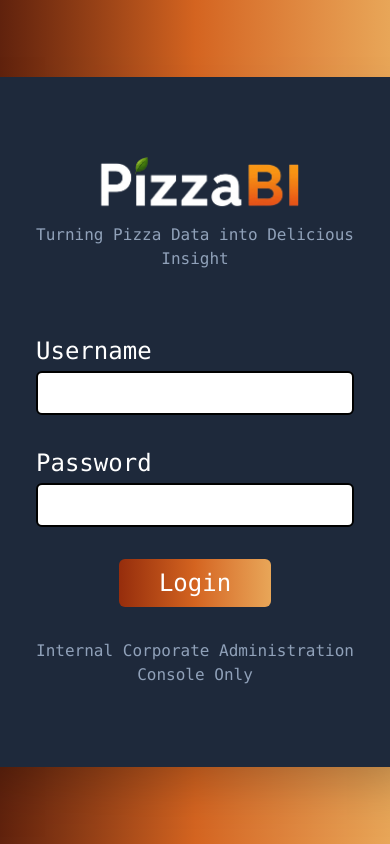
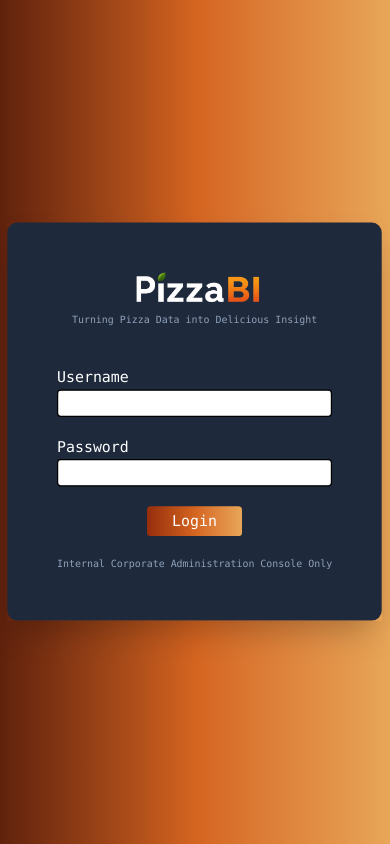
Before and after one commit to kartikriziya/PizzaBI, a React (Vite) app: page / in a window 390 px wide. Built offline with nearby package versions, Linux system fonts and the light colour scheme.

Commit message:
login page
responsive login page

```diff
--- a/src/pages/Login.jsx
+++ b/src/pages/Login.jsx
@@ -1,4 +1,4 @@
-import React, { useState } from "react";
+import React, { useState, useLayoutEffect, useRef, useCallback } from "react";
 import PizzaBI_LabelLight from "../assets/pizza_bi_label_light.png";
 import PizzaBi_cover from "../assets/pizza_bi_cover.png";
 
@@ -6,10 +6,33 @@ export default function Login({ onLogin }) {
   const [username, setUsername] = useState("");
   const [password, setPassword] = useState("");
   const [error, setError] = useState("");
+  const [scale, setScale] = useState(1);
+  const containerRef = useRef(null);
+
+  const updateScale = useCallback(() => {
+    if (!containerRef.current) return;
+    // Skalierungsfaktor kurz zurücksetzen, um echte Naturgröße zu messen
+    containerRef.current.style.transform = "scale(1)";
+    const naturalWidth = containerRef.current.scrollWidth;
+    const naturalHeight = containerRef.current.scrollHeight;
+
+    const availableWidth = window.innerWidth * 0.96;
+    const availableHeight = window.innerHeight * 0.96;
+
+    const widthScale = availableWidth / naturalWidth;
+    const heightScale = availableHeight / naturalHeight;
+
+    setScale(Math.min(1, widthScale, heightScale));
+  }, []);
+
+  useLayoutEffect(() => {
+    updateScale();
+    window.addEventListener("resize", updateScale);
+    return () => window.removeEventListener("resize", updateScale);
+  }, [updateScale]);
 
   const handleSubmit = (e) => {
     e.preventDefault();
-
     if (username === "admin" && password === "admin") {
       setError("");
       onLogin();
@@ -19,11 +42,15 @@ export default function Login({ onLogin }) {
   };
 
   return (
-    <section className="min-h-screen flex items-center justify-center font-mono bg-gradient-to-r from-[#60220D] via-[#D46420] to-[#E8A658]">
-      <div className="flex shadow-2xl">
+    <section className="min-h-screen w-full flex items-center justify-center overflow-hidden font-mono bg-gradient-to-r from-[#60220D] via-[#D46420] to-[#E8A658]">
+      <div
+        ref={containerRef}
+        style={{ transform: `scale(${scale})`, transformOrigin: "center center" }}
+        className="flex shadow-2xl transition-transform duration-150 ease-out"
+      >
         <form
           onSubmit={handleSubmit}
-          className="flex flex-col items-center justify-center text-center p-20 gap-8 bg-[#1E293B] rounded-2xl xl:rounded-tr-none xl:rounded-br-none"
+          className="flex flex-col items-center justify-center text-center p-20 gap-8 bg-[#1E293B] rounded-2xl xl:rounded-tr-none xl:rounded-br-none w-fit"
         >
           <div className="flex flex-col items-center mb-8">
             <img
@@ -31,16 +58,14 @@ export default function Login({ onLogin }) {
               alt="PizzaBI Logo"
               className="w-70 object-contain mb-3"
             />
-            <p className="text-slate-400 text-base text-center">
+            <p className="text-slate-400 text-base text-center whitespace-nowrap">
               Turning Pizza Data into Delicious Insight
             </p>
           </div>
 
-          {error && (
-            <p className="text-red-300 text-sm">{error}</p>
-          )}
+          {error && <p className="text-red-300 text-sm">{error}</p>}
 
-          <div className="flex flex-col text-2xl text-left gap-1">
+          <div className="flex flex-col text-2xl text-left gap-1 w-full">
             <span className="text-white">Username</span>
             <input
               type="text"
@@ -50,7 +75,7 @@ export default function Login({ onLogin }) {
             />
           </div>
 
-          <div className="flex flex-col text-2xl text-left gap-1">
+          <div className="flex flex-col text-2xl text-left gap-1 w-full">
             <span className="text-white">Password</span>
             <input
               type="password"
@@ -63,19 +88,21 @@ export default function Login({ onLogin }) {
           <button
             type="submit"
             className="px-10 py-2 text-2xl rounded-md bg-gradient-to-r from-[#962D0C] via-[#D46420] to-[#E8A658]
-            hover:from-[#60220D] hover:via-[#A7561D] hover:to-[#E8A658] text-white"
+            hover:from-[#60220D] hover:via-[#A7561D] hover:to-[#E8A658] text-white whitespace-nowrap"
           >
             Login
           </button>
 
-          <span className="text-slate-400">
+          <span className="text-slate-400 whitespace-nowrap">
             Internal Corporate Administration Console Only
           </span>
         </form>
 
-        <img src={PizzaBi_cover} alt="login" className="w-300 object-cover xl:rounded-tr-2xl
-        xl:rounded-br-2xl
-        xl:block hidden" />
+        <img
+          src={PizzaBi_cover}
+          alt="login"
+          className="w-300 object-cover xl:rounded-tr-2xl xl:rounded-br-2xl xl:block hidden"
+        />
       </div>
     </section>
   );
```
